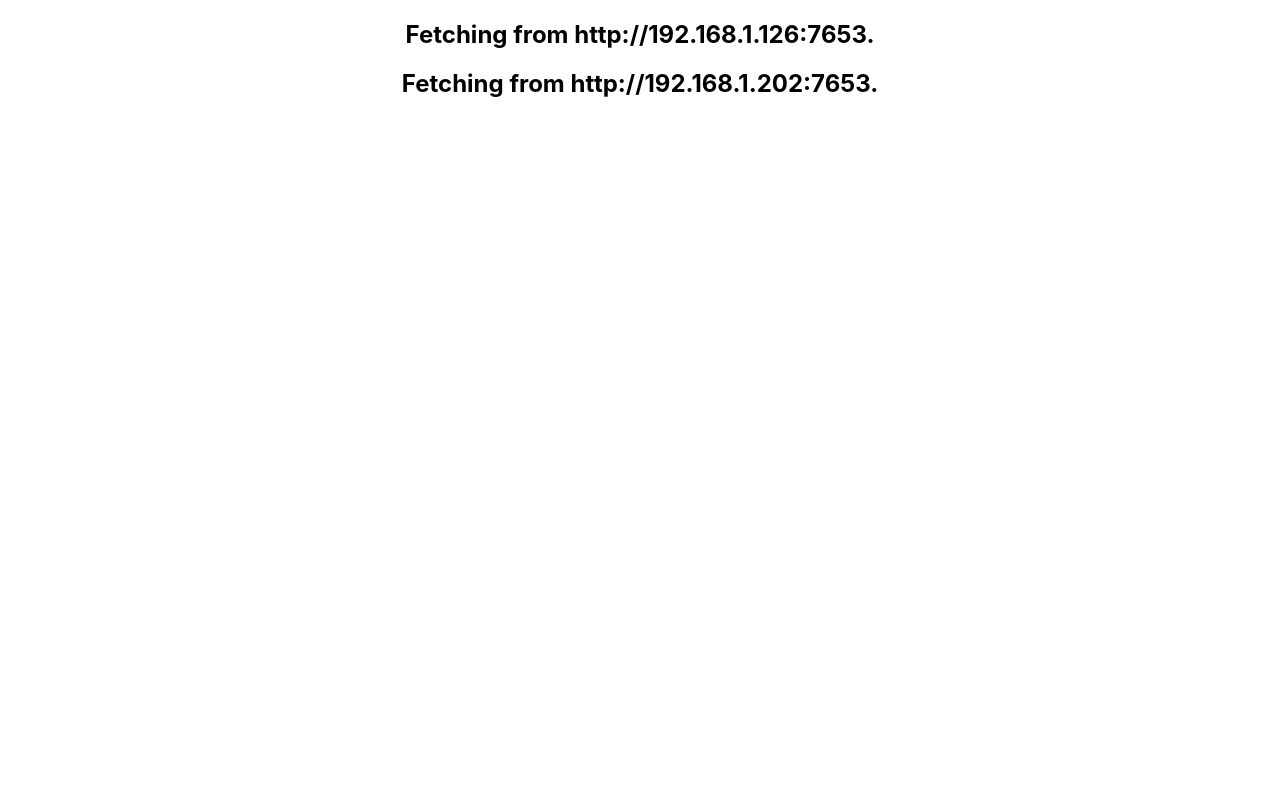
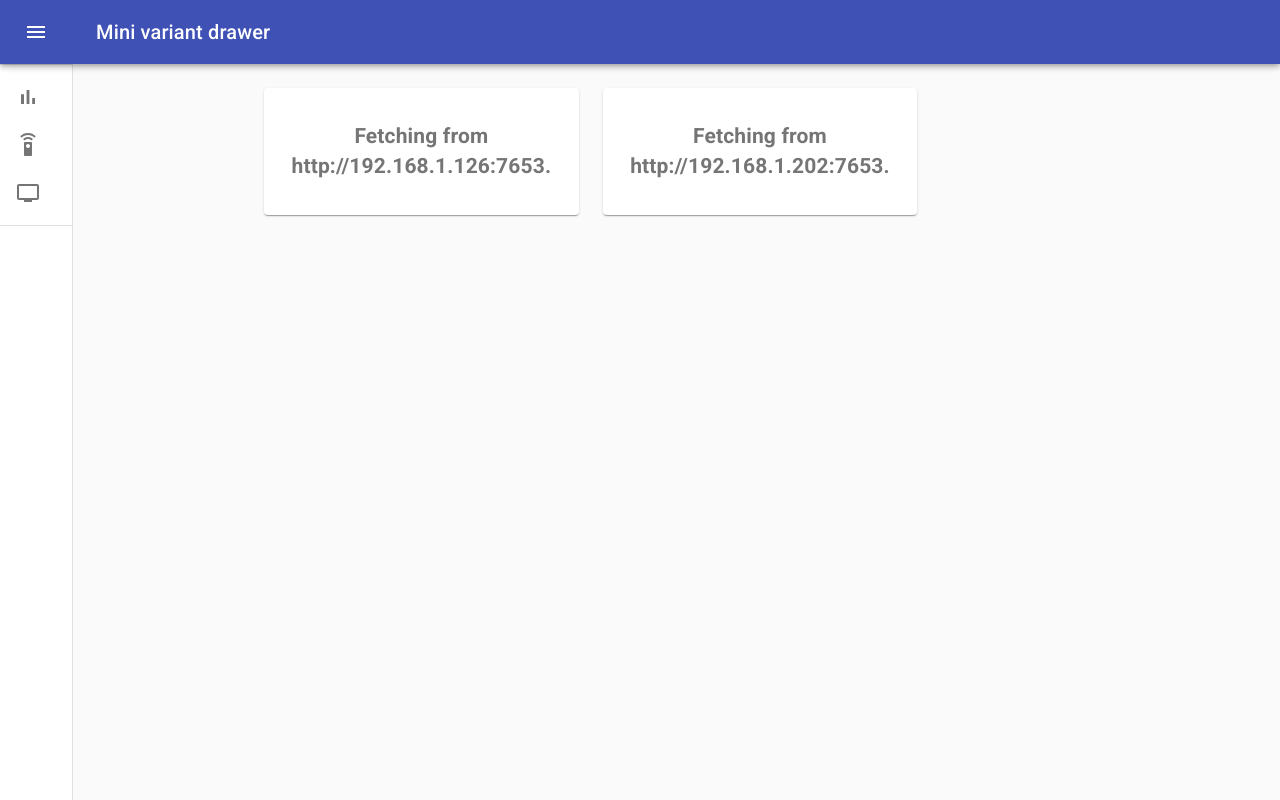
Before and after one commit to HalestormAI/UnderControlUI, a React (Create React App) app: page / in a window 1280 px wide. Built offline with nearby package versions, Linux system fonts and the light colour scheme; no server answers.

Commit message:
Refactored frontend to use MaterialUI and created the sysmon page.

```diff
--- a/package.json
+++ b/package.json
@@ -3,6 +3,8 @@
   "version": "0.1.0",
   "private": true,
   "dependencies": {
+    "@material-ui/core": "^4.11.2",
+    "@material-ui/icons": "^4.11.2",
     "@testing-library/jest-dom": "^5.11.4",
     "@testing-library/react": "^11.1.0",
     "@testing-library/user-event": "^12.1.10",
--- a/public/index.html
+++ b/public/index.html
@@ -25,6 +25,7 @@
       Learn how to configure a non-root public URL by running `npm run build`.
     -->
     <title>Under Control App</title>
+    <link href="https://fonts.googleapis.com/css?family=Roboto:300,400,500,700&display=swap" rel="stylesheet"/>
   </head>
   <body>
     <noscript>You need to enable JavaScript to run this app.</noscript>
--- a/src/App.tsx
+++ b/src/App.tsx
@@ -1,12 +1,69 @@
 import React from 'react';
 import './App.css';
-import SysMonUI from "./components/adapters/sysmon";
+import clsx from 'clsx';
+import AppBar from '@material-ui/core/AppBar';
+import Toolbar from '@material-ui/core/Toolbar';
+import CssBaseline from '@material-ui/core/CssBaseline';
+import Typography from '@material-ui/core/Typography';
+import IconButton from '@material-ui/core/IconButton';
+import MenuIcon from '@material-ui/icons/Menu';
+import MonitorPage from "./components/pages/monitor";
+import SideBar from "./components/pages/common/sidebar";
+import {useStyles} from "./components/pages/monitorStyles";
+
+const drawerWidth = 240;
+
+
+const urls = [
+    "http://192.168.1.126:7653",
+    "http://192.168.1.202:7653"
+];
 
 function App() {
+    const classes = useStyles({drawerWidth});
+    const [open, setOpen] = React.useState(false);
+
+    const handleDrawerOpen = () => {
+        setOpen(true);
+    };
+
+    const handleDrawerClose = () => {
+        setOpen(false);
+    };
+
     return (
         <div className="App">
-            <SysMonUI fetch_url={"http://192.168.1.126:7653"}/>
-            <SysMonUI fetch_url={"http://192.168.1.202:7653"}/>
+            <div className={classes.root}>
+                <CssBaseline/>
+                <AppBar
+                    position="fixed"
+                    className={clsx(classes.appBar, {
+                        [classes.appBarShift]: open,
+                    })}
+                >
+                    <Toolbar>
+                        <IconButton
+                            color="inherit"
+                            aria-label="open drawer"
+                            onClick={handleDrawerOpen}
+                            edge="start"
+                            className={clsx(classes.menuButton, {
+                                [classes.hide]: open,
+                            })}
+                        >
+                            <MenuIcon/>
+                        </IconButton>
+                        <Typography variant="h6" noWrap>
+                            Mini variant drawer
+                        </Typography>
+                    </Toolbar>
+                </AppBar>
+                <SideBar onDrawerClose={handleDrawerClose} drawerWidth={drawerWidth} open={open}/>
+                <main className={classes.content}>
+                    <div className={classes.toolbar}/>
+                    <MonitorPage urls={urls}/>
+                </main>
+            </div>
         </div>
     );
 }
--- /dev/null
+++ b/src/components/pages/common/sidebar.tsx
@@ -0,0 +1,66 @@
+import clsx from "clsx";
+import IconButton from "@material-ui/core/IconButton";
+import ChevronRightIcon from "@material-ui/icons/ChevronRight";
+import ChevronLeftIcon from "@material-ui/icons/ChevronLeft";
+import Divider from "@material-ui/core/Divider";
+import List from "@material-ui/core/List";
+import ListItem from "@material-ui/core/ListItem";
+import ListItemIcon from "@material-ui/core/ListItemIcon";
+import BarChartIcon from "@material-ui/icons/BarChart";
+import ListItemText from "@material-ui/core/ListItemText";
+import SettingsRemoteIcon from "@material-ui/icons/SettingsRemote";
+import TvIcon from "@material-ui/icons/Tv";
+import Drawer from "@material-ui/core/Drawer";
+import React, {MouseEventHandler} from "react";
+import {useTheme} from "@material-ui/core/styles";
+import {useStyles} from "../monitorStyles";
+
+
+interface SideBarProps {
+    onDrawerClose: MouseEventHandler,
+    drawerWidth: number,
+    open: boolean
+}
+
+const SideBar: React.FunctionComponent<SideBarProps> = props => {
+    const classes = useStyles({drawerWidth: props.drawerWidth});
+    const theme = useTheme();
+
+    return <Drawer
+        variant="permanent"
+        className={clsx(classes.drawer, {
+            [classes.drawerOpen]: props.open,
+            [classes.drawerClose]: !props.open,
+        })}
+        classes={{
+            paper: clsx({
+                [classes.drawerOpen]: props.open,
+                [classes.drawerClose]: !props.open,
+            }),
+        }}
+    >
+        <div className={classes.toolbar}>
+            <IconButton onClick={props.onDrawerClose}>
+                {theme.direction === 'rtl' ? <ChevronRightIcon/> : <ChevronLeftIcon/>}
+            </IconButton>
+        </div>
+        <Divider/>
+        <List>
+            <ListItem button>
+                <ListItemIcon><BarChartIcon/></ListItemIcon>
+                <ListItemText primary={"System Stats"}/>
+            </ListItem>
+            <ListItem button>
+                <ListItemIcon><SettingsRemoteIcon/></ListItemIcon>
+                <ListItemText primary={"Kasa Devices"}/>
+            </ListItem>
+            <ListItem button>
+                <ListItemIcon><TvIcon/></ListItemIcon>
+                <ListItemText primary={"TV Remote"}/>
+            </ListItem>
+        </List>
+        <Divider/>
+    </Drawer>
+}
+
+export default SideBar;
--- /dev/null
+++ b/src/components/pages/monitor.tsx
@@ -0,0 +1,38 @@
+import SysMonUI from "../adapters/sysmon";
+import React from "react";
+import {Grid, Paper} from "@material-ui/core";
+import {makeStyles} from "@material-ui/core/styles";
+
+
+interface MonitorPageProps {
+    urls: string[]
+}
+
+const useStyles = makeStyles((theme) => ({
+    root: {
+        flexGrow: 1,
+    },
+    paper: {
+        padding: theme.spacing(2),
+        textAlign: 'center',
+        color: theme.palette.text.secondary,
+    },
+}));
+
+export default function MonitorPage(props: MonitorPageProps) {
+    const classes = useStyles();
+
+    return (
+        <Grid container spacing={3}>
+            {props.urls.map((url: string) => (
+
+                <Grid item xs={4} key={`monitorPage_${url}`}>
+                    <Paper className={classes.paper}>
+                        <SysMonUI fetch_url={url}/>
+                    </Paper>
+                </Grid>
+
+            ))}
+        </Grid>)
+
+}
--- /dev/null
+++ b/src/components/pages/monitorStyles.ts
@@ -0,0 +1,67 @@
+import {makeStyles, Theme} from "@material-ui/core/styles";
+
+interface DrawStyleProps {
+    drawerWidth: number
+}
+
+export const useStyles = makeStyles<Theme, DrawStyleProps>((theme) => ({
+    root: {
+        display: 'flex',
+    },
+    appBar: {
+        zIndex: theme.zIndex.drawer + 1,
+        transition: theme.transitions.create(['width', 'margin'], {
+            easing: theme.transitions.easing.sharp,
+            duration: theme.transitions.duration.leavingScreen,
+        }),
+    },
+    appBarShift: {
+        marginLeft: ({drawerWidth}) => drawerWidth,
+        width: ({drawerWidth}) => `calc(100% - ${drawerWidth}px)`,
+        transition: theme.transitions.create(['width', 'margin'], {
+            easing: theme.transitions.easing.sharp,
+            duration: theme.transitions.duration.enteringScreen,
+        }),
+    },
+    menuButton: {
+        marginRight: 36,
+    },
+    hide: {
+        display: 'none',
+    },
+    drawer: {
+        width: ({drawerWidth}) => drawerWidth,
+        flexShrink: 0,
+        whiteSpace: 'nowrap',
+    },
+    drawerOpen: {
+        width: ({drawerWidth}) => drawerWidth,
+        transition: theme.transitions.create('width', {
+            easing: theme.transitions.easing.sharp,
+            duration: theme.transitions.duration.enteringScreen,
+        }),
+    },
+    drawerClose: {
+        transition: theme.transitions.create('width', {
+            easing: theme.transitions.easing.sharp,
+            duration: theme.transitions.duration.leavingScreen,
+        }),
+        overflowX: 'hidden',
+        width: theme.spacing(7) + 1,
+        [theme.breakpoints.up('sm')]: {
+            width: theme.spacing(9) + 1,
+        },
+    },
+    toolbar: {
+        display: 'flex',
+        alignItems: 'center',
+        justifyContent: 'flex-end',
+        padding: theme.spacing(0, 1),
+        // necessary for content to be below app bar
+        ...theme.mixins.toolbar,
+    },
+    content: {
+        flexGrow: 1,
+        padding: theme.spacing(3),
+    },
+}));
```
Also changed, not shown: 1 other file (tests, documents, lock files or other folders).
